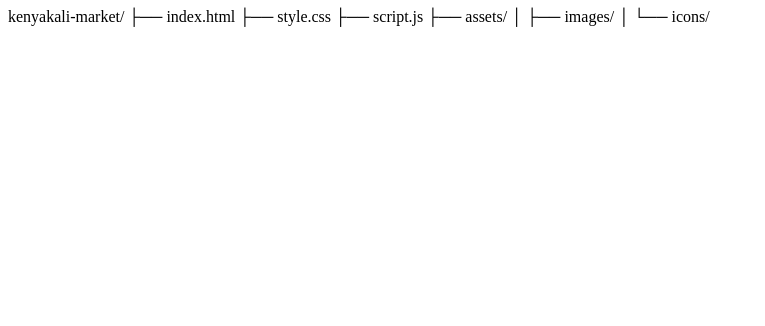
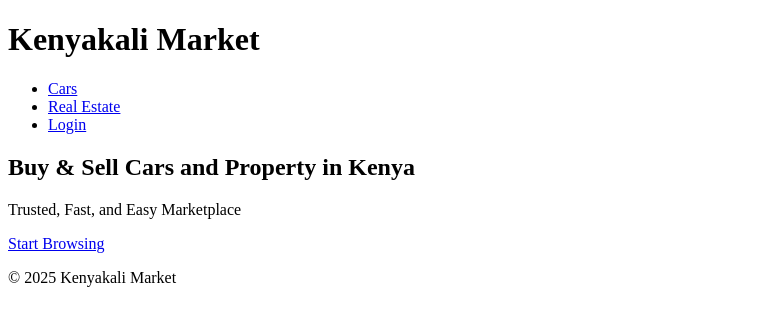
Before and after one commit to taeshawn-maker/Kenyakali-market, a plain HTML site: page Index.html in a window 1280 px wide. Shown: the whole page, without its empty margins (0-765 px from the left). Drawn offline with Linux system fonts and the light colour scheme.

Commit message:
Update Index.html

```diff
--- a/Index.html
+++ b/Index.html
@@ -1,7 +1,33 @@
-kenyakali-market/
-├── index.html
-├── style.css
-├── script.js
-├── assets/
-│   ├── images/
-│   └── icons/
+<!DOCTYPE html>
+<html lang="en">
+<head>
+  <meta charset="UTF-8">
+  <meta name="viewport" content="width=device-width, initial-scale=1">
+  <title>Kenyakali Market</title>
+  <link rel="stylesheet" href="style.css">
+</head>
+<body>
+  <header>
+    <h1>Kenyakali Market</h1>
+    <nav>
+      <ul>
+        <li><a href="#">Cars</a></li>
+        <li><a href="#">Real Estate</a></li>
+        <li><a href="#">Login</a></li>
+      </ul>
+    </nav>
+  </header>
+
+  <section class="hero">
+    <h2>Buy & Sell Cars and Property in Kenya</h2>
+    <p>Trusted, Fast, and Easy Marketplace</p>
+    <a href="#" class="btn">Start Browsing</a>
+  </section>
+
+  <footer>
+    <p>&copy; 2025 Kenyakali Market</p>
+  </footer>
+
+  <script src="script.js"></script>
+</body>
+          </html>
```
